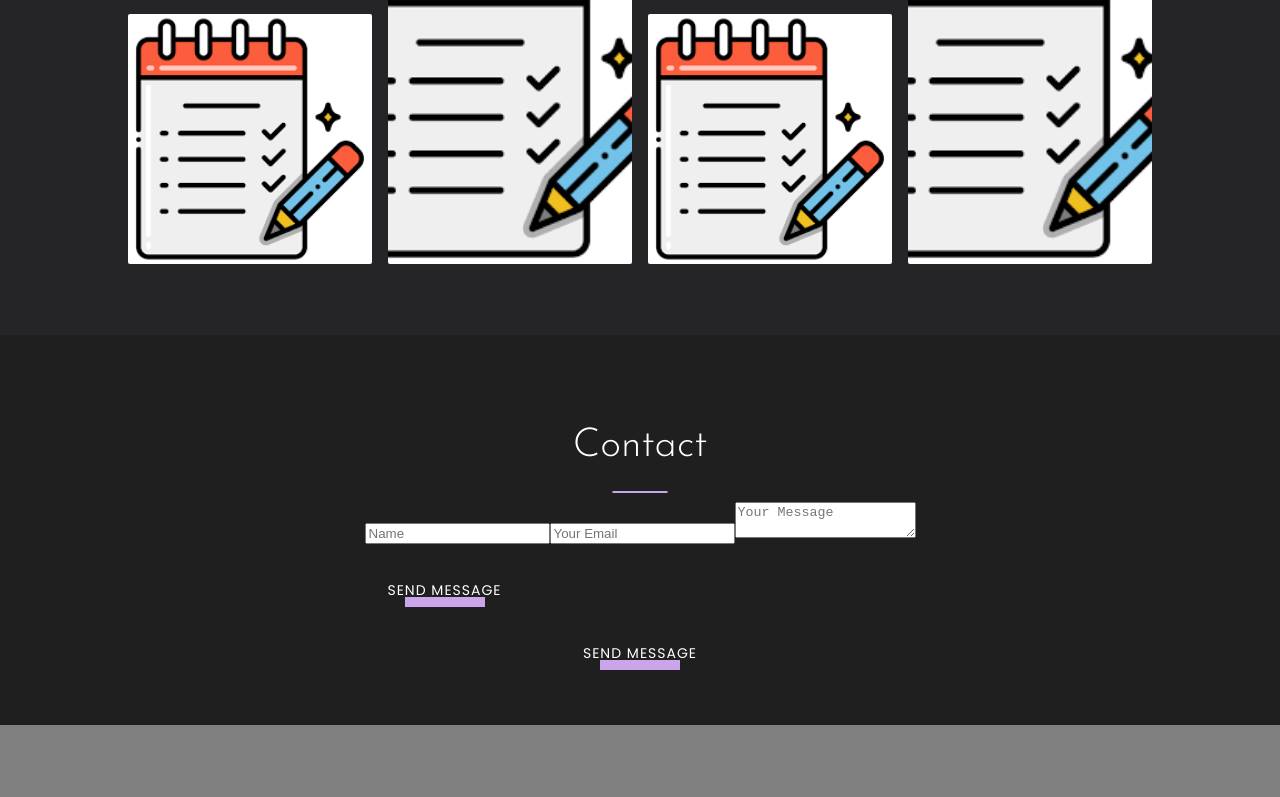
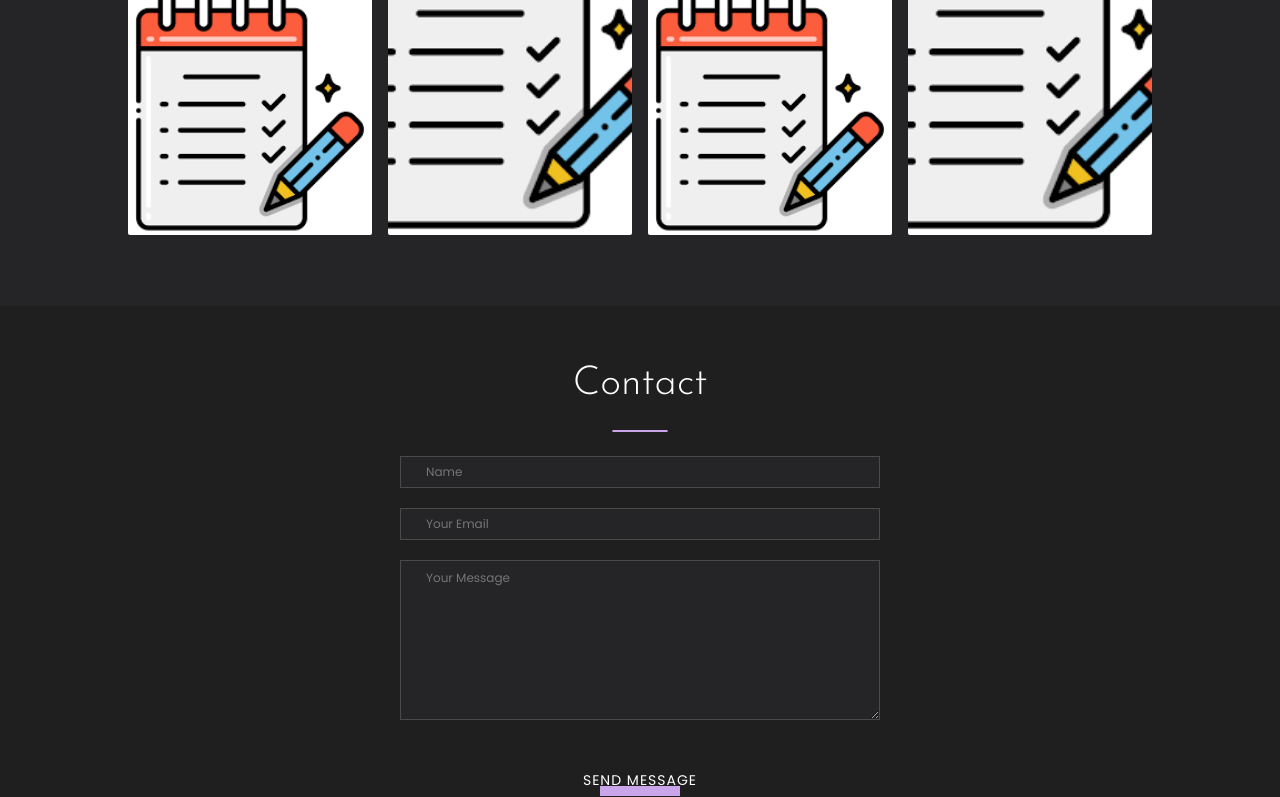
Before and after one commit to ShavelD/Portfolio-react, a React (Create React App) app: page / in a window 1280 px wide. Shown: the part 2000-2797 px from the top of the page. Built offline with nearby package versions, Linux system fonts and the light colour scheme.

Commit message:
fix projects

```diff
--- a/src/common/components/title/Title.module.scss
+++ b/src/common/components/title/Title.module.scss
@@ -7,6 +7,7 @@
   line-height: 1.15789em;
   word-wrap: break-word;
   position: relative;
+  margin: 0 0 38px 0;
 
   & h2 {
     margin: 0 0 1rem;
--- a/src/contacts/Contacts.js
+++ b/src/contacts/Contacts.js
@@ -9,10 +9,7 @@ const Contacts = () => {
         <div id='Contacts' className={`${s.contactsBlock} ${sContainer.padding}`}>
             <div className={`${sContainer.container} ${s.container}`}>
                 <Title title={"Contact"}/>
-                   <div>
-                       <ContactsForm />
-                   </div>
-                    <button type="submit" >Send Message</button>
+                <ContactsForm/>
             </div>
         </div>
     );
--- a/src/contacts/Contacts.module.scss
+++ b/src/contacts/Contacts.module.scss
@@ -24,7 +24,6 @@
     flex-direction: column;
     align-items: center;
 }
-
 
 
 
--- a/src/contacts/contactsForm/ContactsForm.js
+++ b/src/contacts/contactsForm/ContactsForm.js
@@ -1,5 +1,5 @@
 import {useFormik} from "formik";
-import s from './ContactsForm.module.css'
+import s from './ContactsForm.module.scss'
 import axios from "axios";
 
 
--- /dev/null
+++ b/src/contacts/contactsForm/ContactsForm.module.scss
@@ -0,0 +1,32 @@
+@import '../../common/styles/sass/variables';
+//@import './../common/styles/sass/mixins';
+
+.form {
+  box-sizing: border-box;
+  align-items: center;
+  flex-direction: column;
+  display: flex
+}
+
+.input, .textarea {
+  font: 400 14px/1.8 'Poppins', sans-serif;
+  height: calc(1.5em + 0.75rem + 2px);
+  line-height: 1.5;
+  width: 480px;
+  margin: 10px;
+  background-color: $bgSecondColor;
+  border: 1px solid #4a4a4a;
+  font-size: 12px;
+  color: white;
+  padding: 0 25px;
+  border-radius: 0;
+
+  @media screen and (max-width: 406px) {
+    max-width: 190px;
+  }
+}
+
+.textarea  {
+  min-height: 20vh;
+  padding-top: 8px;
+}
--- a/src/footer/Footer.js
+++ b/src/footer/Footer.js
@@ -1,5 +1,5 @@
 import React from 'react';
-import s from './Footer.module.css'
+import s from './Footer.module.scss'
 import sContainer from './../common/styles/Container.module.css'
 import {footerIcon} from "./IconStyle";
 
--- a/src/footer/Footer.module.css
+++ b/src/footer/Footer.module.scss
@@ -1,5 +1,8 @@
+@import './../common/styles/sass/variables';
+
+
 .footer {
-    background-color: gray;
+    background-color: $bgSecondColor;
 }
 
 .padding {
```
Also changed, not shown: src/contacts/contactsForm/ContactsForm.module.css (deleted).
